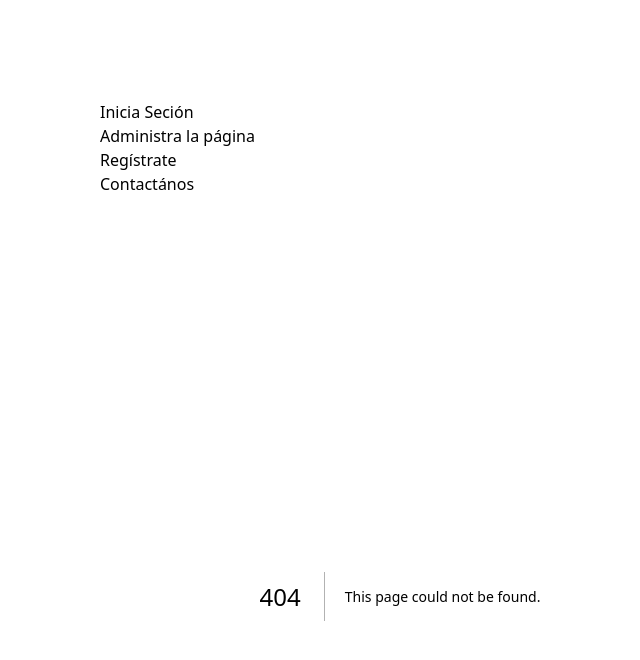
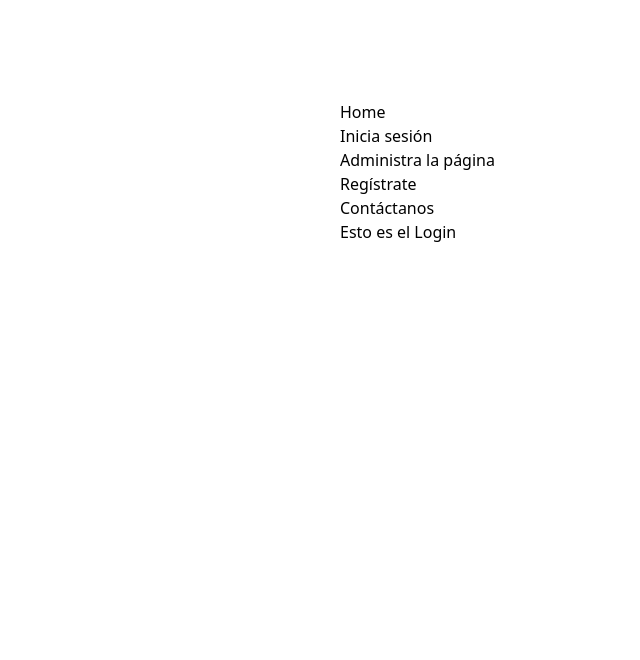
Before and after one commit to dlab-team/c10-frontend, a Next.js app: page /views/Login in a window 1280 px wide. Before the commit this address had no page. Shown: the top 660 px of the page, without its empty margins (0-640 px from the left). Built offline with nearby package versions, Linux system fonts and the light colour scheme.

Commit message:
'Singin y Login'

```diff
--- a/src/app/components/Nav/Nav.jsx
+++ b/src/app/components/Nav/Nav.jsx
@@ -1,13 +1,37 @@
+import Link from "next/link";
+
+const links = [{
+  label: 'Home',
+  route: '/'
+}, {
+  label: 'Inicia sesión',
+  route: '/views/Login'
+
+}, {
+  label:'Administra la página',
+  route: '/'
+}, {
+  label:'Regístrate',
+  route:'/views/Signin'
+}, {
+  label: 'Contáctanos',
+  route: '/'
+}
+]
+
 export function Nav (){
     return(
         <header>
         <nav>
           <ul>
-            <li>Inicia Seción</li>
-            <li>Administra la página</li>
-            <li>Regístrate</li>
-            <li>Contactános</li>
-          </ul>
+            {links.map(({label, route}) => (
+              <li key={route}>
+                <Link href={route}>
+                  {label}
+                </Link>
+              </li>
+            ))}
+            </ul>
         </nav>
         </header>
     )
--- /dev/null
+++ b/src/app/views/Login/page.jsx
@@ -0,0 +1,5 @@
+export default function Login (){
+    return(
+        <h1>Esto es el Login</h1>
+    )
+}
--- /dev/null
+++ b/src/app/views/Signin/page.jsx
@@ -0,0 +1,5 @@
+export default function Signin (){
+    return(
+        <h1>Esto es el Signin</h1>
+    )
+}
```
Also changed, not shown: src/app/layout.js (line endings or trailing spaces).
